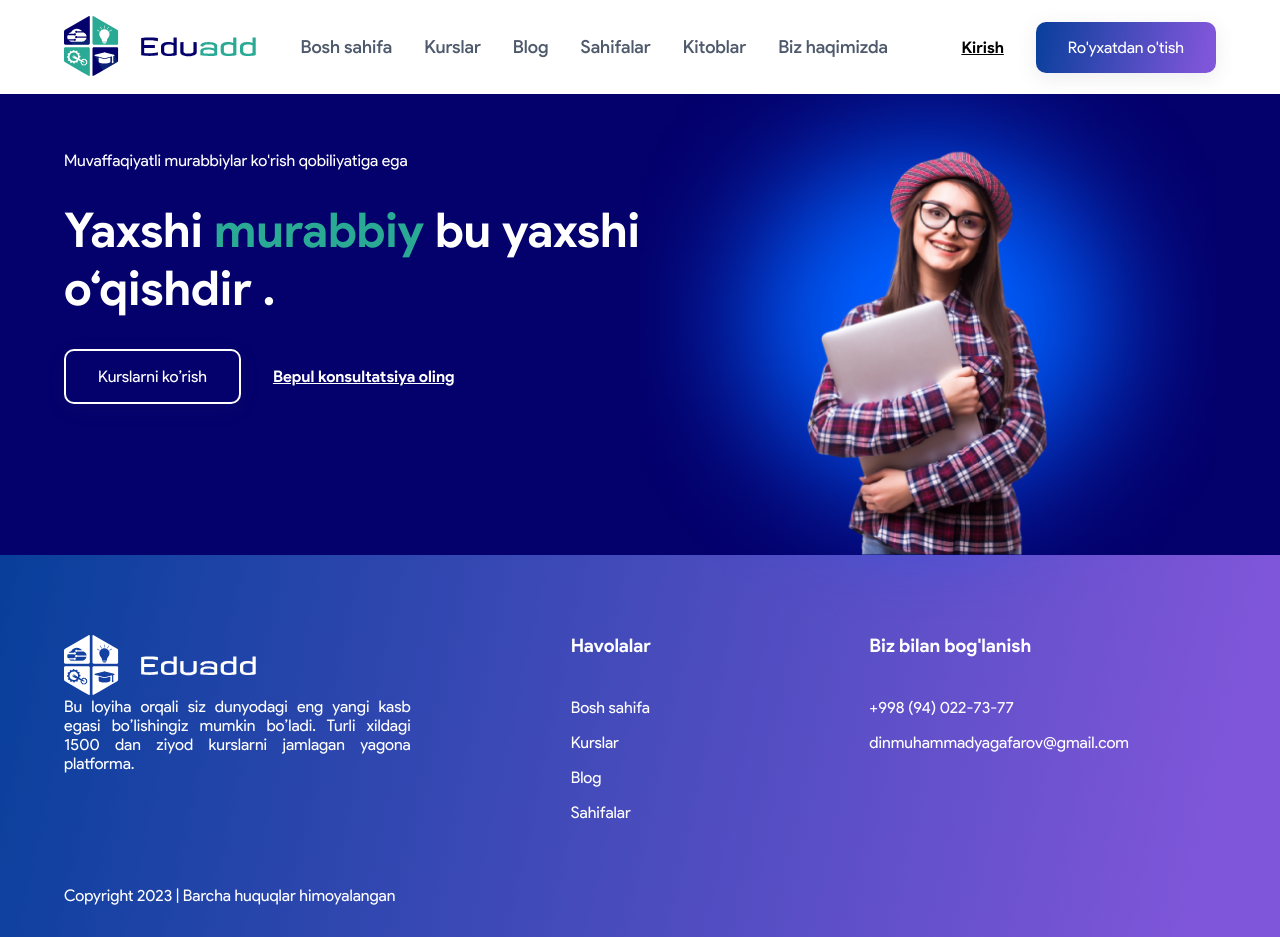
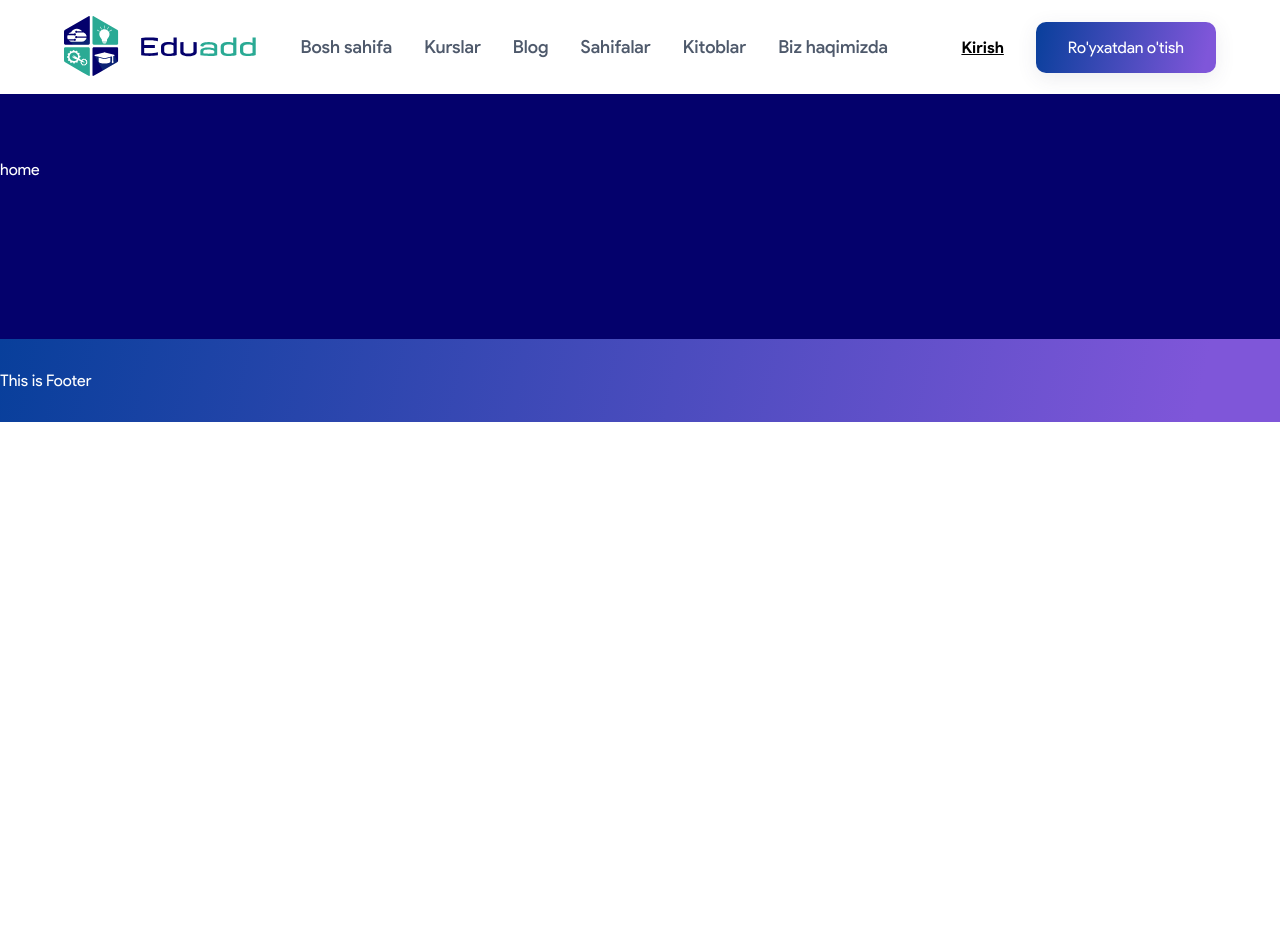
Before and after one commit to Yagafarov/bmi_work, a React (Vite) app: page / in a window 1280 px wide. After the commit the page ends 800 px from the top, so only its background shows below. Built offline with nearby package versions, Linux system fonts and the light colour scheme.

Commit message:
change styled technology

```diff
--- a/package.json
+++ b/package.json
@@ -10,6 +10,7 @@
     "preview": "vite preview"
   },
   "dependencies": {
+    "antd": "^5.12.2",
     "react": "^18.2.0",
     "react-dom": "^18.2.0",
     "react-router-dom": "^6.20.1"
--- a/src/components/Footer/Footer.jsx
+++ b/src/components/Footer/Footer.jsx
@@ -5,39 +5,7 @@ import Logo from '../../assets/images/navbar/LogoLight.svg'
 const Footer = () => {
     return (
         <footer className='footer'>
-            <div className="container">
-                <div className="footer__wrapper grid">
-                    <div className="footer__content">
-                        <div className="footer__content-logo">
-                            <img src={Logo} alt="" className="footer__logo-img" />
-                        </div>
-                        <p className="footer__content-text">
-                        Bu loyiha orqali siz dunyodagi eng yangi kasb egasi bo’lishingiz mumkin bo’ladi. Turli xildagi 1500 dan ziyod kurslarni jamlagan yagona platforma.
-                        </p>
-                    </div>
-                    <div className="footer__links">
-                        <h3 className="footer_title">Havolalar</h3>
-                        <ul>
-                            <li><a href="#">Bosh sahifa</a></li>
-                            <li><a href="#">Kurslar</a></li>
-                            <li><a href="#">Blog</a></li>
-                            <li><a href="#">Sahifalar</a></li>
-                        </ul>
-                    </div>
-                    <div className="footer__support">
-                        <h3 className="footer_title">Biz bilan bog'lanish</h3>
-                        <ul>
-                            <li><a href="#">+998 (94) 022-73-77</a></li>
-                            <li><a href="#">dinmuhammadyagafarov@gmail.com</a></li>
-                        </ul>
-                    </div>
-                </div>
-                <div className="footer__bottom">
-                    <p>
-                        Copyright 2023 | Barcha huquqlar himoyalangan
-                    </p>
-                </div>
-            </div>
+            This is Footer
         </footer>
     )
 }
--- a/src/pages/About/About.jsx
+++ b/src/pages/About/About.jsx
@@ -2,7 +2,7 @@ import React from 'react'
 import './About.css'
 const About = () => {
   return (
-    <div>About</div>
+    <section>about</section>
   )
 }
 
--- a/src/pages/Blog/Blog.jsx
+++ b/src/pages/Blog/Blog.jsx
@@ -2,7 +2,7 @@ import React from 'react'
 import './Blog.css'
 const Blog = () => {
   return (
-    <div>Blog</div>
+    <section>blog</section>
   )
 }
 
--- a/src/pages/Book/Book.jsx
+++ b/src/pages/Book/Book.jsx
@@ -2,7 +2,7 @@ import React from 'react'
 import './Book.css'
 const Book = () => {
   return (
-    <div>Book</div>
+    <section>Book</section>
   )
 }
 
--- a/src/pages/Course/Course.jsx
+++ b/src/pages/Course/Course.jsx
@@ -2,7 +2,9 @@ import React from 'react'
 import './Course.css'
 const Course = () => {
   return (
-    <div>Course</div>
+    <section>
+      Course
+    </section>
   )
 }
 
--- a/src/pages/Home/Home.css
+++ b/src/pages/Home/Home.css
@@ -25,3 +25,6 @@
 .home__btns Button:nth-child(2){
     color: var(--white);
 }
+section{
+    padding: 10rem 0;
+}
--- a/src/pages/Home/Home.jsx
+++ b/src/pages/Home/Home.jsx
@@ -6,7 +6,7 @@ import MainImg from '../../assets/images/main.png'
 const Home = () => {
   return (
     <section id='home'>
-      <div className="home container">
+      {/* <div className="home container">
         <div className="grid">
           <div className="home__context">
             <div>
@@ -22,7 +22,8 @@ const Home = () => {
             <img src={MainImg} alt="" />
           </div>
         </div>
-      </div>
+      </div> */}
+      home
     </section>
   )
 }
```
Also changed, not shown: src/pages/Shop/Shop.jsx (deleted, +0 -9 lines), src/pages/Shop/Shop.css (deleted), 1 other file (tests, documents, lock files or other folders).
